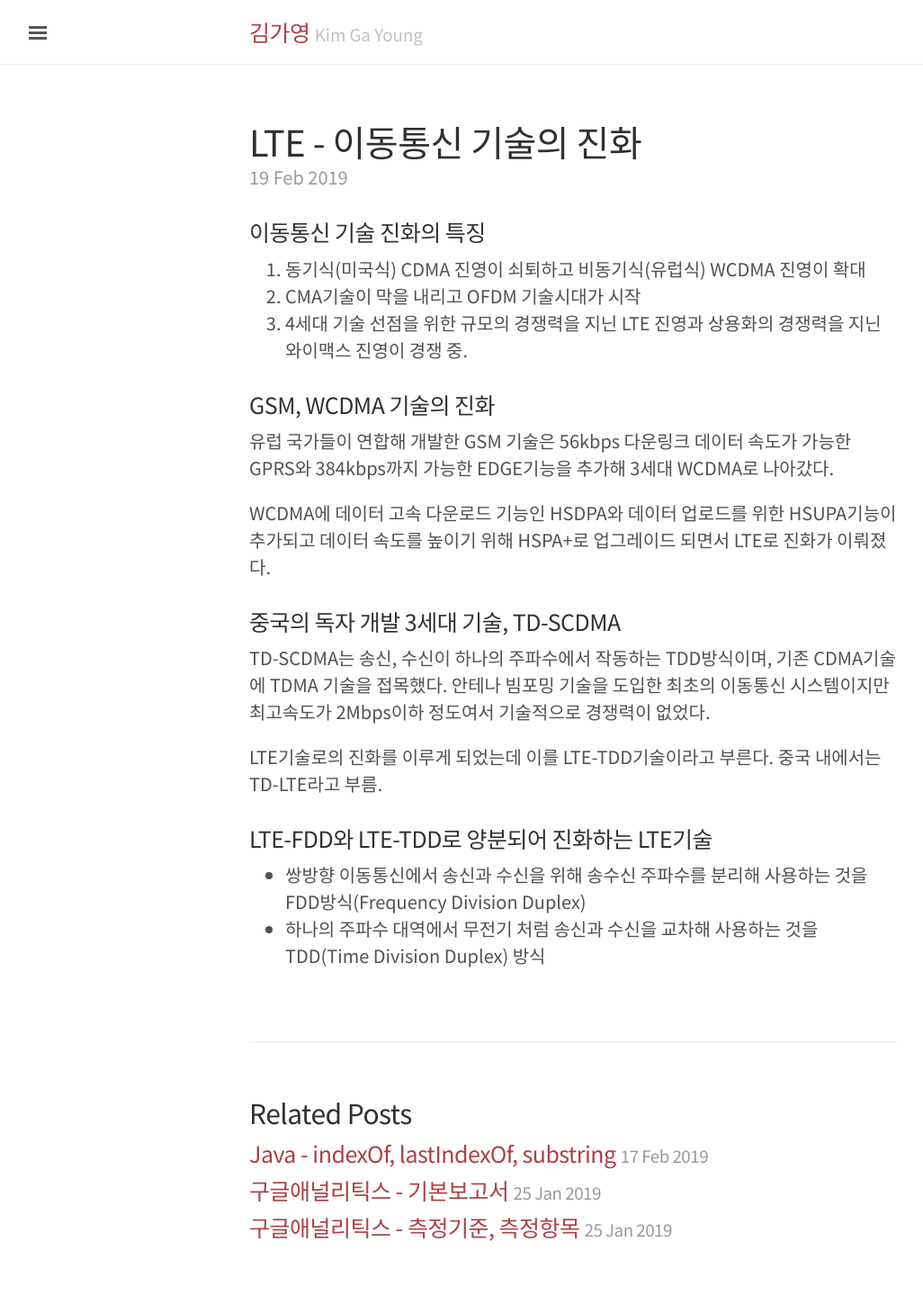
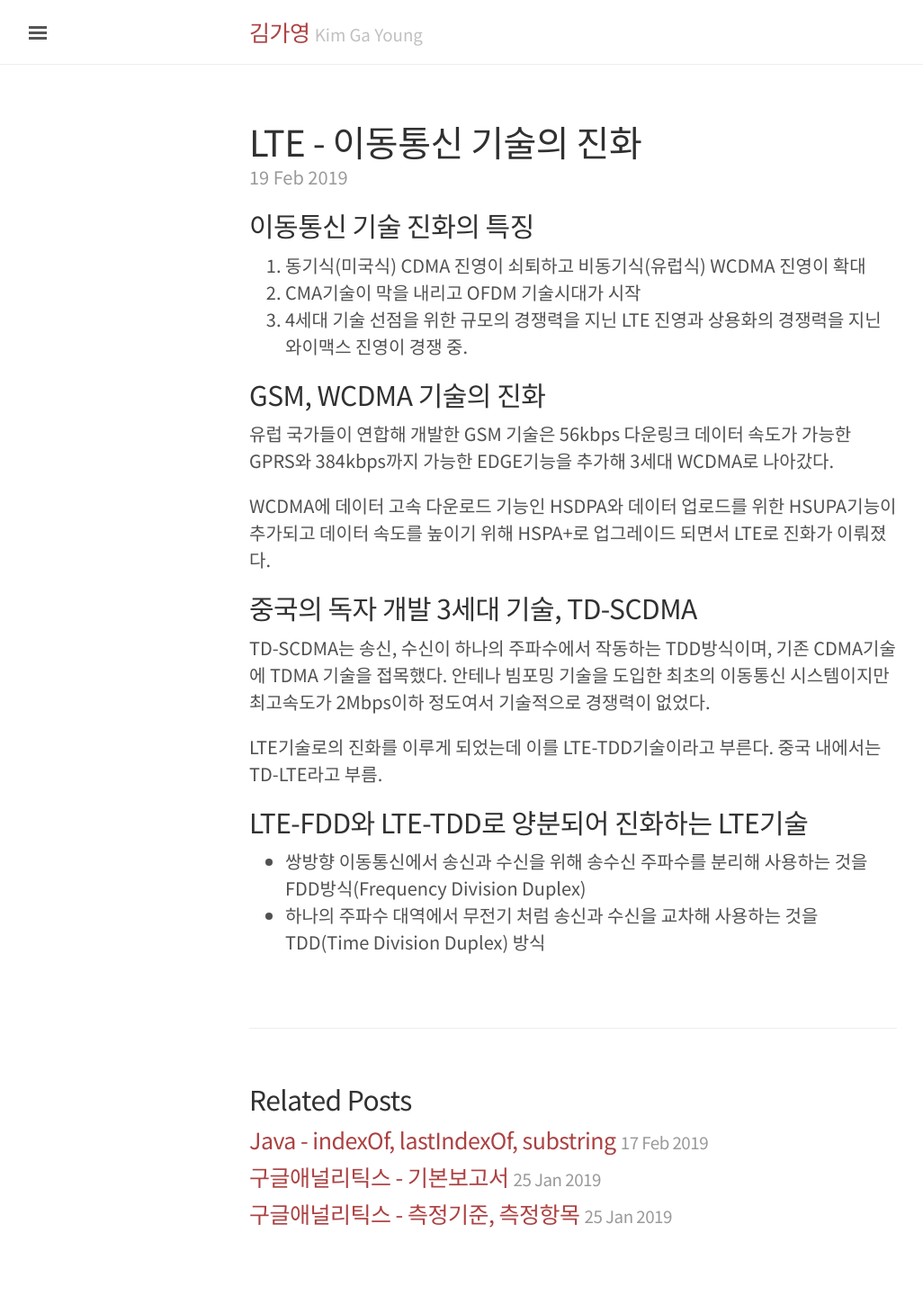
Before and after one commit to gyyomee/gyyomee.github.io, a Jekyll site: the page built from _posts/2019-02-19-LTE-1.md, in a window 1280 px wide. Shown: the whole page at 90% size, without its empty margins (3-1029 px from the left). Built offline with Jekyll 4.4.1, drawn with Linux system fonts in a browser that asks for light colours.

Commit message:
LTE1: 소제목 크기변경

```diff
--- a/_posts/2019-02-19-LTE-1.md
+++ b/_posts/2019-02-19-LTE-1.md
@@ -7,7 +7,7 @@ tags:
 
 
 
-### 이동통신 기술 진화의 특징
+## 이동통신 기술 진화의 특징
 
 1. 동기식(미국식) CDMA 진영이 쇠퇴하고 비동기식(유럽식) WCDMA 진영이 확대
 2. CMA기술이 막을 내리고 OFDM 기술시대가 시작
@@ -15,7 +15,7 @@ tags:
 
 
 
-### GSM, WCDMA 기술의 진화
+## GSM, WCDMA 기술의 진화
 
 유럽 국가들이 연합해 개발한 GSM 기술은 56kbps 다운링크 데이터 속도가 가능한 GPRS와 384kbps까지 가능한 EDGE기능을 추가해 3세대 WCDMA로 나아갔다.
 
@@ -23,7 +23,7 @@ WCDMA에 데이터 고속 다운로드 기능인 HSDPA와 데이터 업로드를
 
 
 
-### 중국의 독자 개발 3세대 기술, TD-SCDMA
+## 중국의 독자 개발 3세대 기술, TD-SCDMA
 
 TD-SCDMA는 송신, 수신이 하나의 주파수에서 작동하는 TDD방식이며, 기존 CDMA기술에 TDMA 기술을 접목했다. 안테나 빔포밍 기술을 도입한 최초의 이동통신 시스템이지만 최고속도가 2Mbps이하 정도여서 기술적으로 경쟁력이 없었다.
 
@@ -31,7 +31,7 @@ LTE기술로의 진화를 이루게 되었는데 이를 LTE-TDD기술이라고
 
 
 
-### LTE-FDD와 LTE-TDD로 양분되어 진화하는 LTE기술
+## LTE-FDD와 LTE-TDD로 양분되어 진화하는 LTE기술
 
 * 쌍방향 이동통신에서 송신과 수신을 위해 송수신 주파수를 분리해 사용하는 것을 FDD방식(Frequency Division Duplex)
 * 하나의 주파수 대역에서 무전기 처럼 송신과 수신을 교차해 사용하는 것을 TDD(Time Division Duplex) 방식
```
